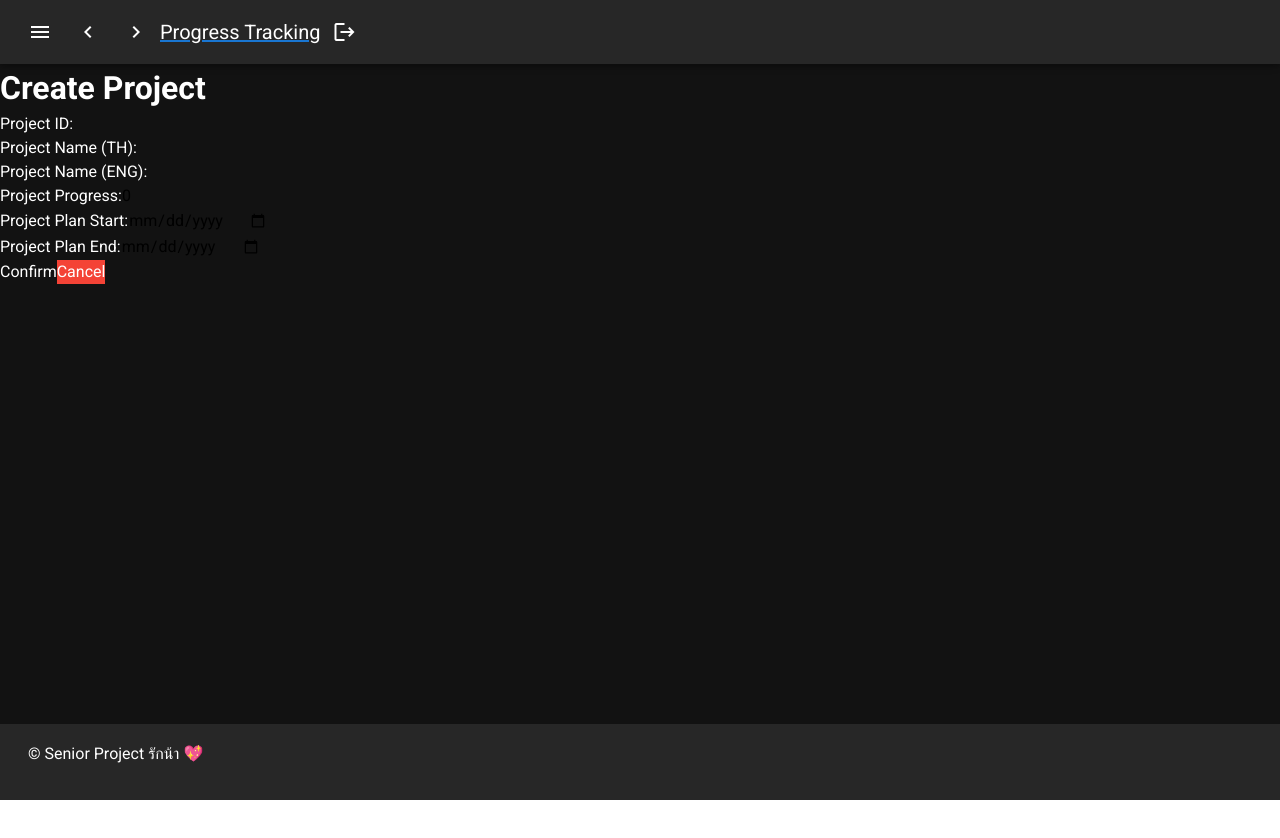
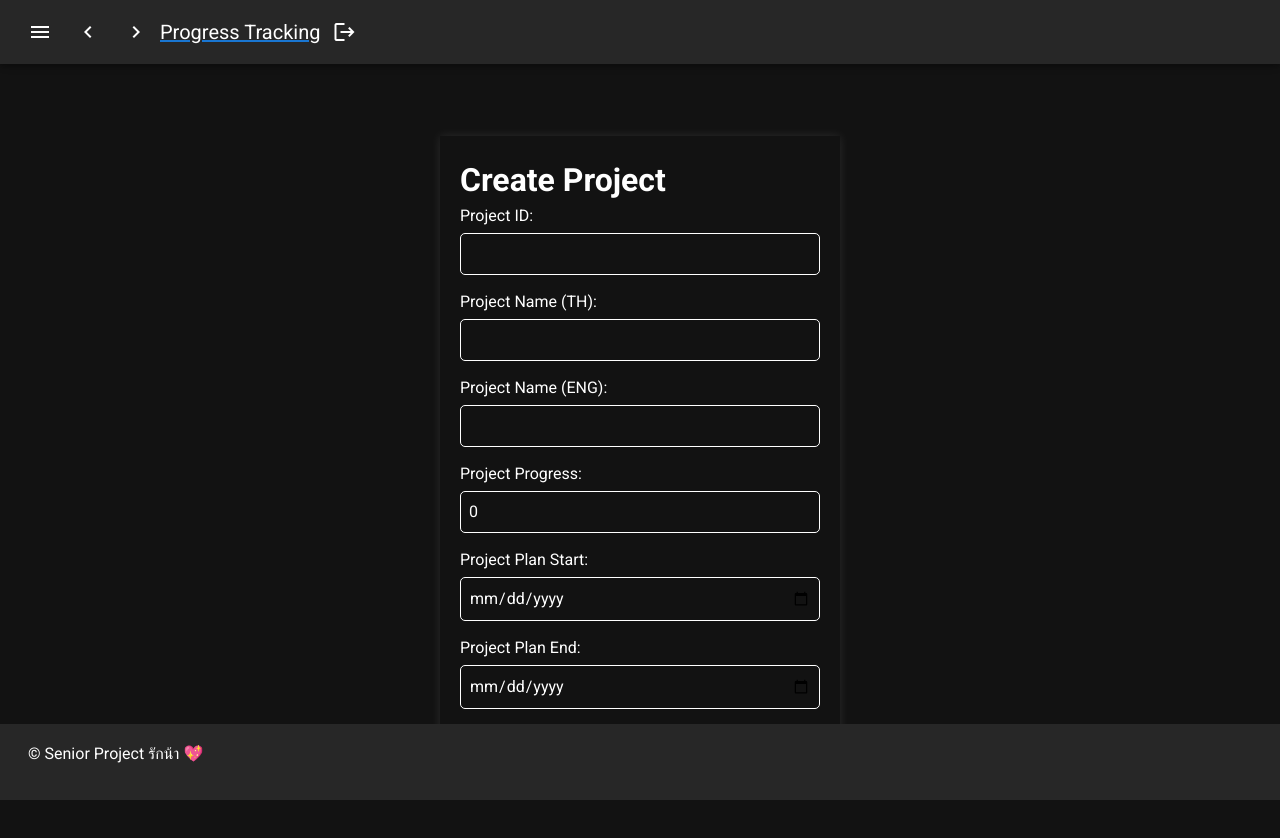
Before and after one commit to Ntdpz/Graduation_project, a Nuxt app in the folder font_end/: page /Project/createProject in a window 1280 px wide. Shown: the top 838 px of the page. Before the commit the page ends 800 px from the top, so only its background shows below. Built offline with nearby package versions, Linux system fonts and the light colour scheme.

Commit message:
Decorate Create Project page.

```diff
--- a/font_end/pages/Project/createProject.vue
+++ b/font_end/pages/Project/createProject.vue
@@ -1,44 +1,45 @@
-<!-- createProject.vue -->
 <template>
+  <div class="create-project-container">
     <div class="create-project">
       <form @submit.prevent="handleSubmit">
         <h1>Create Project</h1>
 
         <div class="form-row">
-          <label for="project-id">Project ID:</label>
+          <label for="project-id" class="label">Project ID:</label>
           <input type="text" id="project-id" v-model="project_id" required />
         </div>
 
         <div class="form-row">
-          <label for="project-name-th">Project Name (TH):</label>
+          <label for="project-name-th" class="label">Project Name (TH):</label>
           <input type="text" id="project-name-th" v-model="project_name_TH" required />
         </div>
 
         <div class="form-row">
-          <label for="project-name-eng">Project Name (ENG):</label>
+          <label for="project-name-eng" class="label">Project Name (ENG):</label>
           <input type="text" id="project-name-eng" v-model="project_name_ENG" required />
         </div>
 
         <div class="form-row">
-          <label for="project-progress">Project Progress:</label>
+          <label for="project-progress" class="label">Project Progress:</label>
           <input type="number" id="project-progress" v-model="project_progress" required />
         </div>
 
         <div class="form-row">
-          <label for="project-plan-start">Project Plan Start:</label>
+          <label for="project-plan-start" class="label">Project Plan Start:</label>
           <input type="date" id="project-plan-start" v-model="project_plan_start" required />
         </div>
 
         <div class="form-row">
-          <label for="project-plan-end">Project Plan End:</label>
+          <label for="project-plan-end" class="label">Project Plan End:</label>
           <input type="date" id="project-plan-end" v-model="project_plan_end" required />
         </div>
 
         <div class="buttons">
-          <button type="submit">Confirm</button>
-          <button type="button" @click="cancel" style="background-color: #f44336;">Cancel</button>
+          <button type="submit" @click="handleSubmit" class="confirm-button">Confirm</button>
+          <button type="button" @click="cancel" class="cancel-button">Cancel</button>
         </div>
       </form>
+    </div>
   </div>
 </template>
 
@@ -95,5 +96,59 @@
 </script>
 
 <style scoped>
-  /* Your styling goes here */
+.create-project-container {
+  display: flex;
+  justify-content: center;
+  align-items: center;
+  height: 100vh;
+}
+
+.create-project {
+  width: 400px;
+  padding: 20px;
+  box-shadow: 0 0 10px rgba(255, 255, 255, 0.1);
+}
+
+.form-row {
+  display: flex;
+  flex-direction: column;
+  margin-bottom: 15px;
+}
+
+.label {
+  color: white;
+  margin-bottom: 5px;
+}
+
+input {
+  color: white;
+  background-color: transparent;
+  border: 1px solid white;
+  padding: 8px;
+  border-radius: 5px;
+}
+
+.buttons {
+  display: flex;
+  justify-content: space-between;
+  margin-top: 20px;
+}
+
+.confirm-button,
+.cancel-button {
+  padding: 10px 20px;
+  color: white;
+  border: none;
+  cursor: pointer;
+  border-radius: 5px;
+  font-weight: bold;
+}
+
+.confirm-button {
+  background-color: #00ff51;
+}
+
+.cancel-button {
+  background-color: #f44336;
+}
 </style>
```
Lines whose indentation alone changed are shown as unchanged.
